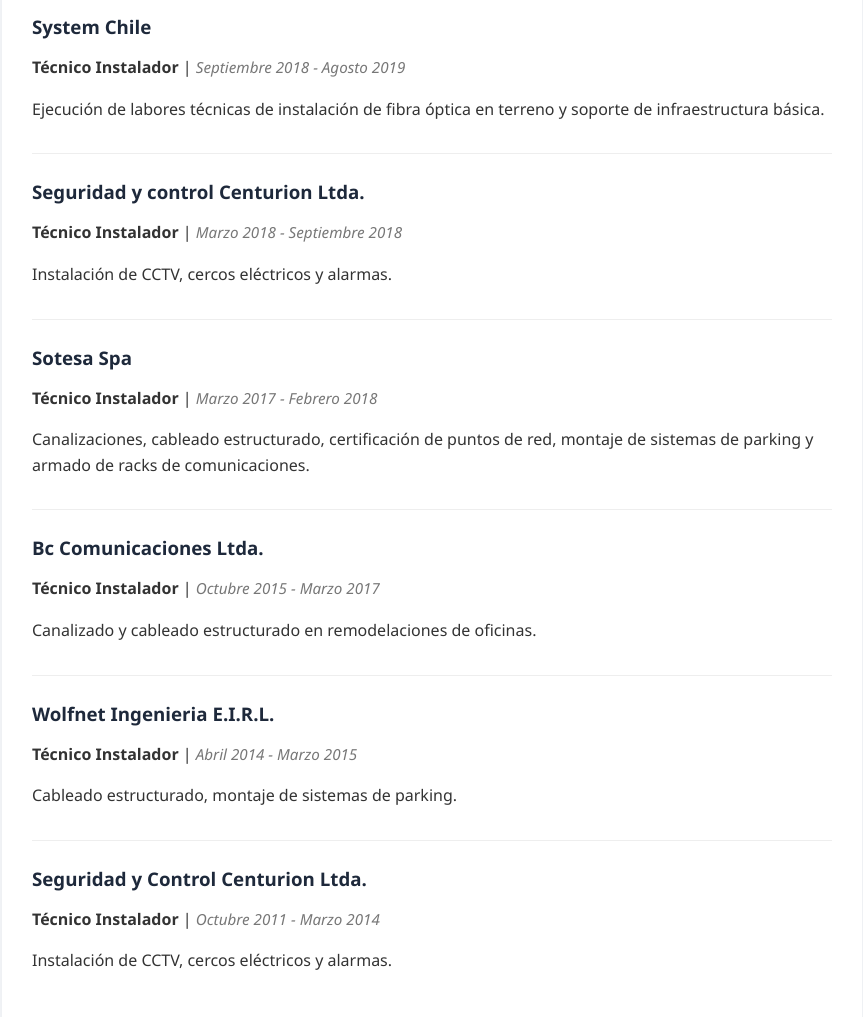
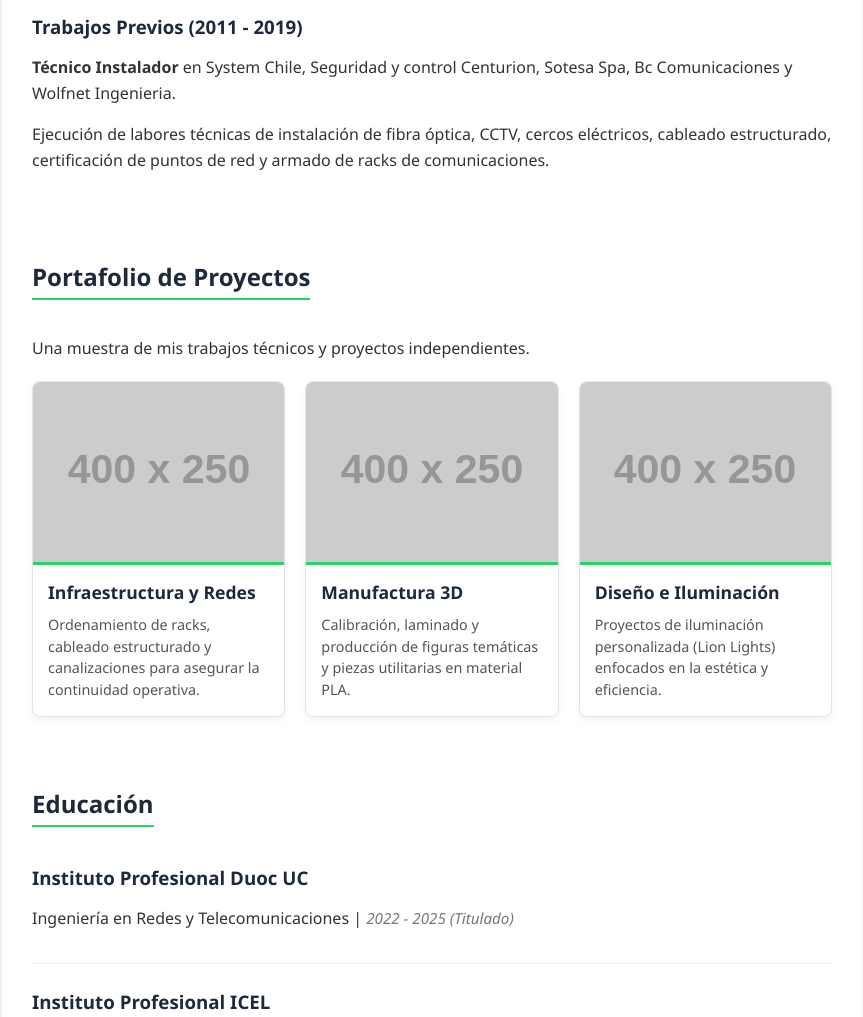
Before and after one commit to Denialprado/web-lion-lights, a plain HTML site: page Index.html in a window 1280 px wide. Shown: the part 1520-2537 px from the top of the page, without its empty margins (208-1071 px from the left). Drawn offline with Linux system fonts and the light colour scheme; placeholder pictures from the web are drawn by us.

Commit message:
Actualización completa del CV con experiencia y datos reales

```diff
--- a/Index.html
+++ b/Index.html
@@ -52,42 +52,49 @@
                 <p>Instalación y mantención preventiva/correctiva de sistemas contra incendio y seguridad electrónica.</p>
             </div>
 
+            <!-- Resto de la experiencia resumida para no alargar el código, puedes volver a pegar las otras experiencias aquí si lo deseas -->
              <div class="trabajo">
-                <h3>System Chile</h3>
-                <p><strong>Técnico Instalador</strong> | <em>Septiembre 2018 - Agosto 2019</em></p>
-                <p>Ejecución de labores técnicas de instalación de fibra óptica en terreno y soporte de infraestructura básica.</p>
+                <h3>Trabajos Previos (2011 - 2019)</h3>
+                <p><strong>Técnico Instalador</strong> en System Chile, Seguridad y control Centurion, Sotesa Spa, Bc Comunicaciones y Wolfnet Ingenieria.</p>
+                <p>Ejecución de labores técnicas de instalación de fibra óptica, CCTV, cercos eléctricos, cableado estructurado, certificación de puntos de red y armado de racks de comunicaciones.</p>
+            </div>
+        </section>
+
+        <!-- NUEVA SECCIÓN: PORTAFOLIO VISUAL -->
+        <section class="seccion-portafolio">
+            <h2>Portafolio de Proyectos</h2>
+            <p>Una muestra de mis trabajos técnicos y proyectos independientes.</p>
+
+            <div class="galeria">
+                <!-- Tarjeta 1: Redes -->
+                <div class="tarjeta-proyecto">
+                    <img src="https://via.placeholder.com/400x250/1e293b/ffffff?text=Cableado+y+Racks" alt="Proyecto de Redes">
+                    <div class="info-proyecto">
+                        <h3>Infraestructura y Redes</h3>
+                        <p>Ordenamiento de racks, cableado estructurado y canalizaciones para asegurar la continuidad operativa.</p>
+                    </div>
                 </div>
 
-            <div class="trabajo">
-                <h3>Seguridad y control Centurion Ltda.</h3>
-                <p><strong>Técnico Instalador</strong> | <em>Marzo 2018 - Septiembre 2018</em></p>
-                <p>Instalación de CCTV, cercos eléctricos y alarmas.</p>
+                <!-- Tarjeta 2: 3D -->
+                <div class="tarjeta-proyecto">
+                    <img src="https://via.placeholder.com/400x250/1e293b/ffffff?text=Impresion+3D+PLA" alt="Proyecto 3D">
+                    <div class="info-proyecto">
+                        <h3>Manufactura 3D</h3>
+                        <p>Calibración, laminado y producción de figuras temáticas y piezas utilitarias en material PLA.</p>
+                    </div>
                 </div>
 
-            <div class="trabajo">
-                <h3>Sotesa Spa</h3>
-                <p><strong>Técnico Instalador</strong> | <em>Marzo 2017 - Febrero 2018</em></p>
-                <p>Canalizaciones, cableado estructurado, certificación de puntos de red, montaje de sistemas de parking y armado de racks de comunicaciones.</p>
+                <!-- Tarjeta 3: Iluminación -->
+                <div class="tarjeta-proyecto">
+                    <img src="https://via.placeholder.com/400x250/1e293b/ffffff?text=Lion+Lights" alt="Proyecto Iluminación">
+                    <div class="info-proyecto">
+                        <h3>Diseño e Iluminación</h3>
+                        <p>Proyectos de iluminación personalizada (Lion Lights) enfocados en la estética y eficiencia.</p>
                     </div>
-
-            <div class="trabajo">
-                <h3>Bc Comunicaciones Ltda.</h3>
-                <p><strong>Técnico Instalador</strong> | <em>Octubre 2015 - Marzo 2017</em></p>
-                <p>Canalizado y cableado estructurado en remodelaciones de oficinas.</p>
                 </div>
-
-            <div class="trabajo">
-                <h3>Wolfnet Ingenieria E.I.R.L.</h3>
-                <p><strong>Técnico Instalador</strong> | <em>Abril 2014 - Marzo 2015</em></p>
-                <p>Cableado estructurado, montaje de sistemas de parking.</p>
-            </div>
-
-            <div class="trabajo">
-                <h3>Seguridad y Control Centurion Ltda.</h3>
-                <p><strong>Técnico Instalador</strong> | <em>Octubre 2011 - Marzo 2014</em></p>
-                <p>Instalación de CCTV, cercos eléctricos y alarmas.</p>
             </div>
         </section>
+        <!-- FIN NUEVA SECCIÓN -->
 
         <section class="seccion-educacion">
             <h2>Educación</h2>
@@ -110,7 +117,6 @@
         </div>
     </main>
 
-    <!-- Botón flotante de WhatsApp actualizado con tu número -->
     <a href="https://wa.me/56965221563?text=Hola%20Daniel!%20He%20visto%20tu%20currículum%20y%20me%20gustaría%20contactarte." class="whatsapp-btn" target="_blank" rel="noopener noreferrer">
         <i class="fab fa-whatsapp"></i>
     </a>
--- a/styles.css
+++ b/styles.css
@@ -124,3 +124,54 @@
     background-color: #128c7e;
     transform: scale(1.1);
 }
+/* --- ESTILOS PARA LA GALERÍA DEL PORTAFOLIO --- */
+.seccion-portafolio {
+    margin-bottom: 40px;
+}
+
+.galeria {
+    display: grid;
+    /* Esto hace que las tarjetas se acomoden solas dependiendo del tamaño de la pantalla */
+    grid-template-columns: repeat(auto-fit, minmax(240px, 1fr));
+    gap: 20px;
+    margin-top: 20px;
+}
+
+.tarjeta-proyecto {
+    background-color: #fff;
+    border-radius: 8px;
+    border: 1px solid #e1e4e8;
+    box-shadow: 0 4px 6px rgba(0, 0, 0, 0.05);
+    overflow: hidden;
+    transition: transform 0.3s ease, box-shadow 0.3s ease;
+}
+
+.tarjeta-proyecto:hover {
+    transform: translateY(-5px); /* Efecto de saltito al pasar el mouse */
+    box-shadow: 0 8px 15px rgba(0, 0, 0, 0.1);
+}
+
+.tarjeta-proyecto img {
+    width: 100%;
+    height: 180px;
+    object-fit: cover; /* Asegura que la foto no se deforme */
+    display: block;
+    border-bottom: 3px solid #25d366; /* Detalle de color bajo la foto */
+}
+
+.info-proyecto {
+    padding: 15px;
+}
+
+.info-proyecto h3 {
+    margin: 0 0 10px 0;
+    color: #1e293b;
+    font-size: 1.1em;
+}
+
+.info-proyecto p {
+    margin: 0;
+    font-size: 0.9em;
+    color: #555;
+    line-height: 1.5;
+}
```
Lines whose indentation alone changed are shown as unchanged.
